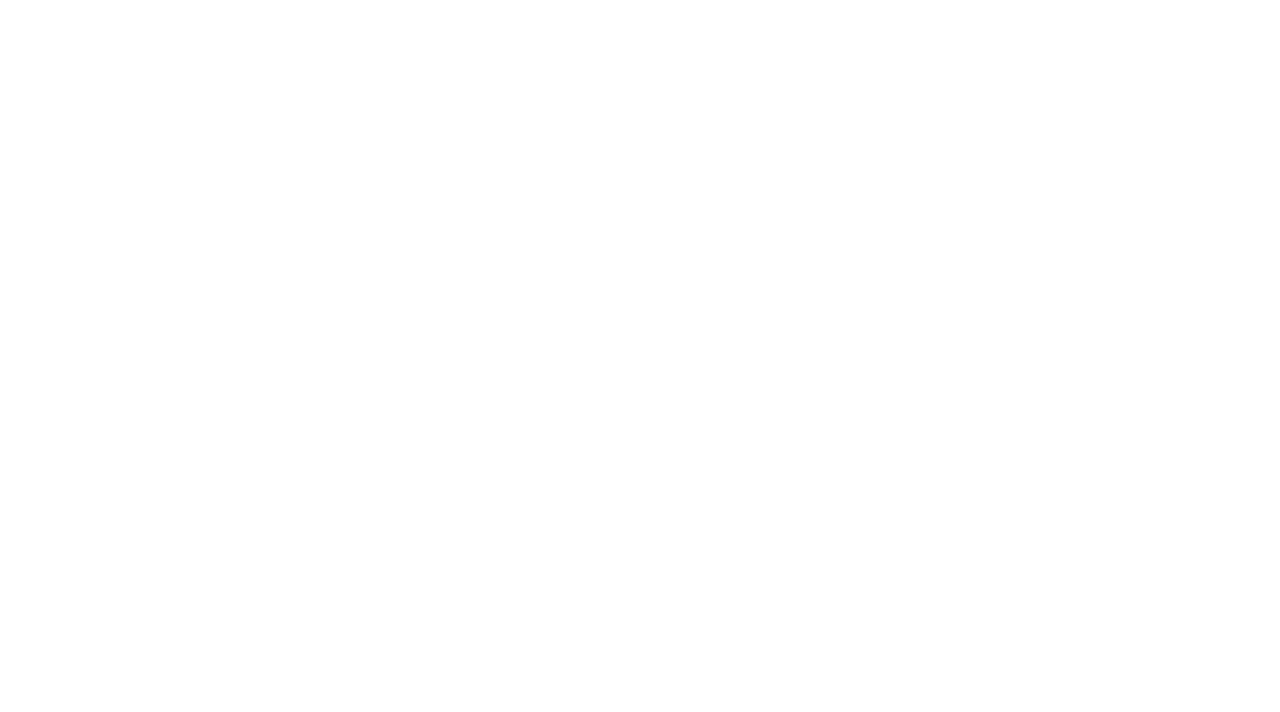
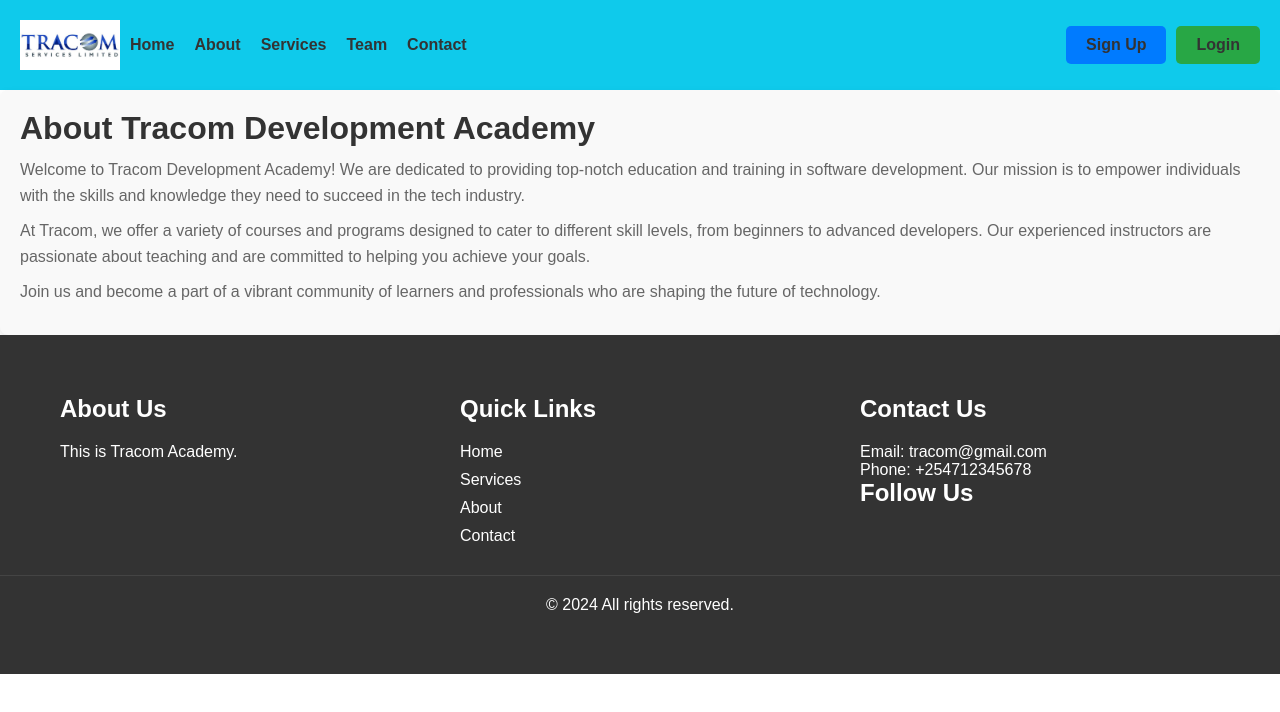
Before and after one commit to kelvinmulonzi/tracom-site, a React (Vite) app: page /about in a window 1280 px wide. Before the commit this address had no page. Shown: the top 712 px of the page. Built offline with nearby package versions, Linux system fonts and the light colour scheme.

Commit message:
changed display of logins

```diff
--- a/src/App.jsx
+++ b/src/App.jsx
@@ -8,7 +8,7 @@ import Footer from "./components/destructure/Footer.jsx";
 import Login from "./components/destructure/Form.jsx";
 import Signup from "./components/destructure/Signup.jsx";
 import Layout from "./components/destructure/Layout.jsx";
-
+import About from "./components/destructure/About.jsx";
 function App() {
   return (
     <div>
@@ -19,8 +19,9 @@ function App() {
             <Route path="/footer" element={<Footer />} />
             <Route path="/login" element={<Login />} />
             <Route path="/signup" element={<Signup />} />
+            <Route path="/about" element={<About />} />
           </Route>
-          .
+
         </Routes>
       </Router>
     </div>
--- /dev/null
+++ b/src/components/destructure/About.jsx
@@ -0,0 +1,38 @@
+
+const About = () => {
+    return (
+        <div style={styles.aboutContainer}>
+            <h1 style={styles.heading}>About Tracom Development Academy</h1>
+            <p style={styles.paragraph}>
+                Welcome to Tracom Development Academy! We are dedicated to providing top-notch education and training in software development. Our mission is to empower individuals with the skills and knowledge they need to succeed in the tech industry.
+            </p>
+            <p style={styles.paragraph}>
+                At Tracom, we offer a variety of courses and programs designed to cater to different skill levels, from beginners to advanced developers. Our experienced instructors are passionate about teaching and are committed to helping you achieve your goals.
+            </p>
+            <p style={styles.paragraph}>
+                Join us and become a part of a vibrant community of learners and professionals who are shaping the future of technology.
+            </p>
+        </div>
+    );
+};
+export default About;
+
+const styles = {
+    aboutContainer: {
+        padding: '20px',
+        backgroundColor: '#f9f9f9',
+        borderRadius: '8px',
+        boxShadow: '0 4px 8px rgba(0, 0, 0, 0.1)',
+    },
+    heading: {
+        fontSize: '2em',
+        color: '#333',
+        marginBottom: '10px',
+    },
+    paragraph: {
+        fontSize: '1em',
+        color: '#666',
+        lineHeight: '1.6',
+        marginBottom: '10px',
+    },
+};
--- a/src/components/destructure/Footer.jsx
+++ b/src/components/destructure/Footer.jsx
@@ -22,12 +22,7 @@ const Footer = () => {
           <p>Email: tracom@gmail.com</p>
           <p>Phone: +254712345678</p>
           <h2>Follow Us</h2>
-          <ul>
-            <li><a href="https://www.facebook.com/">Facebook</a></li>
-            <li><a href="https://twitter.com">Twitter</a></li>
-            <li><a href="#">Instagram</a></li>
-            <li><a href="#">LinkedIn</a></li>
-          </ul>
+
         </div>
       </div>
       <div className="footer-bottom">
--- a/src/components/destructure/Form.jsx
+++ b/src/components/destructure/Form.jsx
@@ -4,6 +4,7 @@ import styled from "styled-components";
 const Form = () => {
   return (
     <StyledWrapper>
+      <div className="form-container">
       <div className="container">
         <div className="heading">Sign In</div>
         <form action="" className="form">
@@ -67,6 +68,7 @@ const Form = () => {
           <a href="#">Learn user licence agreement</a>
         </span>
       </div>
+    </div>
     </StyledWrapper>
   );
 };
@@ -86,6 +88,10 @@ const StyledWrapper = styled.div`
     box-shadow: rgba(133, 189, 215, 0.8784313725) 0px 30px 30px -20px;
     margin: 20px;
   }
+    .form-container {
+    display: flex;
+    justify-content: center;
+
 
   .heading {
     text-align: center;
--- a/src/components/destructure/Signup.jsx
+++ b/src/components/destructure/Signup.jsx
@@ -1,35 +1,99 @@
-
 import styled from "styled-components";
+import React, { useState } from "react";
 
 const Form = () => {
+  const [formData, setFormData] = useState({
+    firstname: "",
+    lastname: "",
+    email: "",
+    password: "",
+    confirmPassword: "",
+  });
+
+  const handleChange = (e) => {
+    const { name, value } = e.target;
+    setFormData((prevData) => ({
+      ...prevData,
+      [name]: value,
+    }));
+  };
+
+  const handleSubmit = (e) => {
+    e.preventDefault();
+    localStorage.setItem("formData", JSON.stringify(formData));
+
+  };
+
   return (
     <StyledWrapper>
-      <form className="form">
+      <div className="wraper">
+
+      <form className="form" onSubmit={handleSubmit}>
         <p className="title">Register </p>
         <p className="message">Signup now and get full access to our app. </p>
         <div className="flex">
           <label>
-            <input className="input" type="text" placeholder="" required />
+            <input
+              className="input"
+              type="text"
+              name="firstname"
+              value={formData.firstname}
+              onChange={handleChange}
+              placeholder=""
+              required
+            />
             <span>Firstname</span>
           </label>
 
           <label>
-            <input className="input" type="text" placeholder="" required />
+            <input
+              className="input"
+              type="text"
+              name="lastname"
+              value={formData.lastname}
+              onChange={handleChange}
+              placeholder=""
+              required
+              />
             <span>Lastname</span>
           </label>
         </div>
 
         <label>
-          <input className="input" type="email" placeholder="" required />
+          <input
+            className="input"
+            type="email"
+            name="email"
+            value={formData.email}
+            onChange={handleChange}
+            placeholder=""
+            required
+            />
           <span>Email</span>
         </label>
 
         <label>
-          <input className="input" type="password" placeholder="" required />
+          <input
+            className="input"
+            type="password"
+            name="password"
+            value={formData.password}
+            onChange={handleChange}
+            placeholder=""
+            required
+            />
           <span>Password</span>
         </label>
         <label>
-          <input className="input" type="password" placeholder="" required />
+          <input
+            className="input"
+            type="password"
+            name="confirmPassword"
+            value={formData.confirmPassword}
+            onChange={handleChange}
+            placeholder=""
+            required
+            />
           <span>Confirm password</span>
         </label>
         <button className="submit">Submit</button>
@@ -37,11 +101,16 @@ const Form = () => {
           Already have an acount ? <a href="#">Signin</a>{" "}
         </p>
       </form>
+            </div>
     </StyledWrapper>
   );
 };
 
 const StyledWrapper = styled.div`
+  .wraper {
+    display: flex;
+    justify-content: center;
+}
   .form {
     display: flex;
     flex-direction: column;
@@ -160,7 +229,7 @@ const StyledWrapper = styled.div`
     border-radius: 10px;
     color: #fff;
     font-size: 16px;
-  transform: .3s ease;
+    transform: 0.3s ease;
     background-color: #00bfff;
   }
 
--- a/src/index.css
+++ b/src/index.css
@@ -11,7 +11,7 @@ body {
 
 /* Main Header */
 .main-header {
-  background-color: #f5f5f5;
+  background-color: #0fcaeb;
   padding: 20px;
 }
 
@@ -77,7 +77,7 @@ body {
   display: flex;
   justify-content: center;
   align-items: center;
-  background-color: rgb(229, 235, 235);
+  background-color: rgb(173, 196, 194);
   margin: 0 auto;
   margin-top: 60px;
   height: 50vh;
```
Lines whose indentation alone changed are shown as unchanged.
